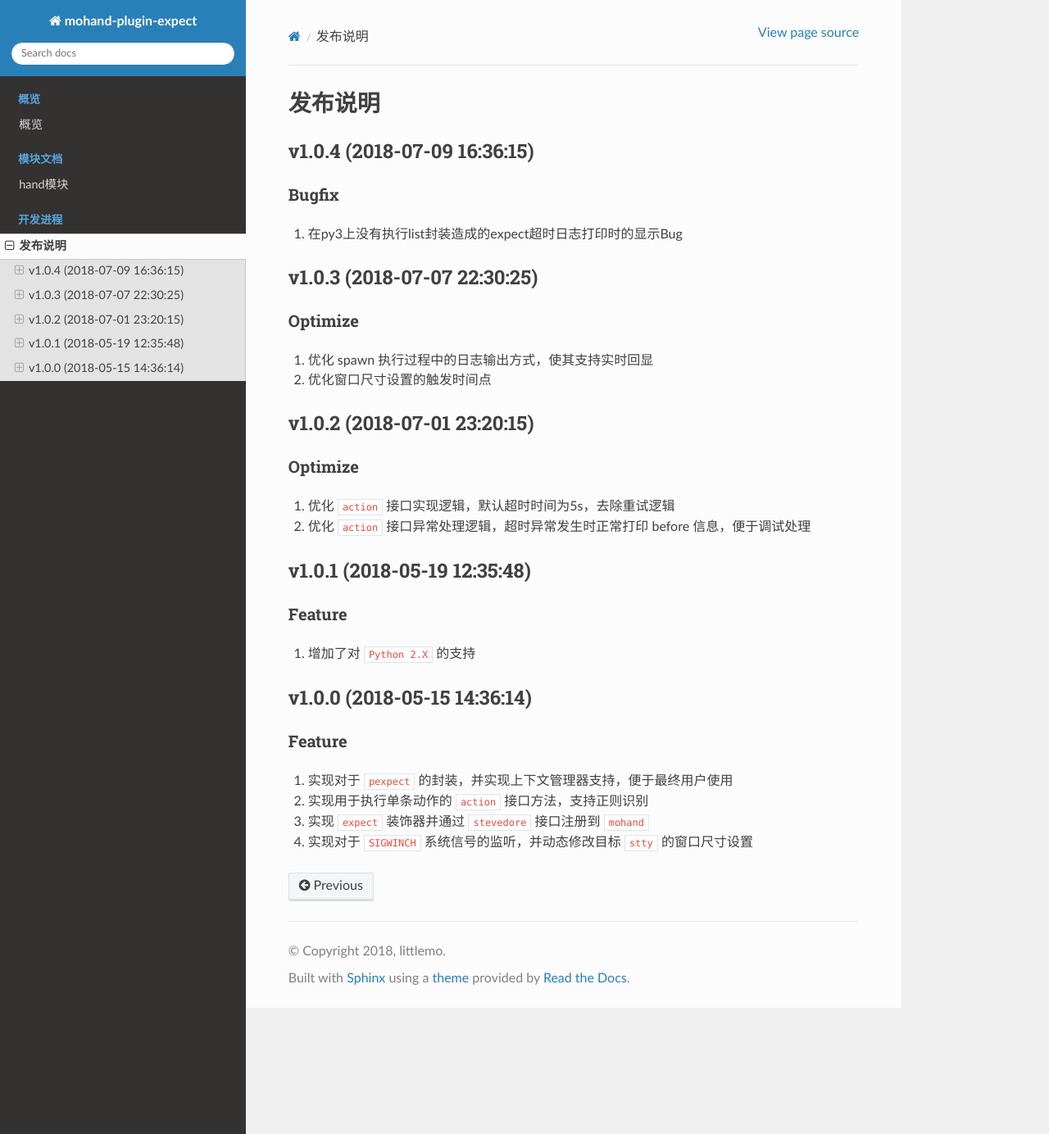
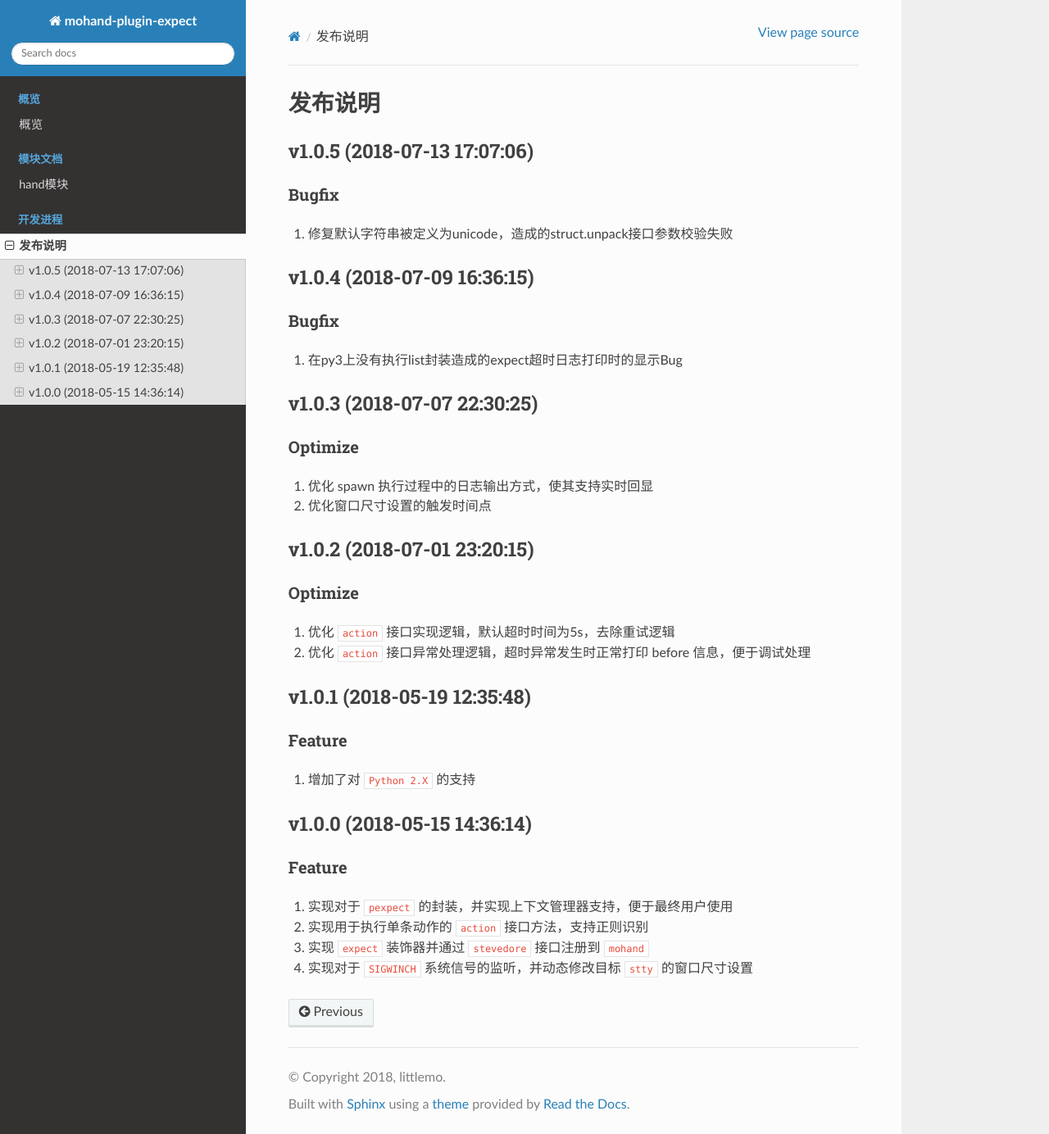
Before and after one commit to littlemo/mohand-plugin-expect, a Sphinx documentation site: the page built from docs/source/develop/release.rst, in a window 1280 px wide and 1384 px high. Shown: the whole window at 82% size. Built offline with Sphinx 7.4.7 and the Read the Docs theme 2.0.0, drawn with Linux system fonts in a browser that asks for light colours; formulas are drawn with MathJax 3; the version number could not be read and is left out.

Commit message:
Modify: 编写发布说明，更新版本为v1.0.5，并发布到pypi

```diff
--- a/docs/source/develop/release.rst
+++ b/docs/source/develop/release.rst
@@ -3,6 +3,15 @@
 ========
 发布说明
 ========
+
+v1.0.5 (2018-07-13 17:07:06)
+----------------------------
+
+Bugfix
+~~~~~~
+
+#. 修复默认字符串被定义为unicode，造成的struct.unpack接口参数校验失败
+
 
 v1.0.4 (2018-07-09 16:36:15)
 ----------------------------
@@ -11,6 +20,7 @@ Bugfix
 ~~~~~~
 
 #. 在py3上没有执行list封装造成的expect超时日志打印时的显示Bug
+
 
 v1.0.3 (2018-07-07 22:30:25)
 ----------------------------
--- a/source/mohand_plugin_expect/version.py
+++ b/source/mohand_plugin_expect/version.py
@@ -16,7 +16,7 @@ VERSION_SUFFIX_BETA = 'b'
 VERSION_SUFFIX_RC = 'rc'
 VERSION_SUFFIX_NONE = None
 
-VERSION = (1, 0, 4, VERSION_SUFFIX_NONE, 0)
+VERSION = (1, 0, 5, VERSION_SUFFIX_NONE, 0)
 
 
 def get_setup_version():
```
